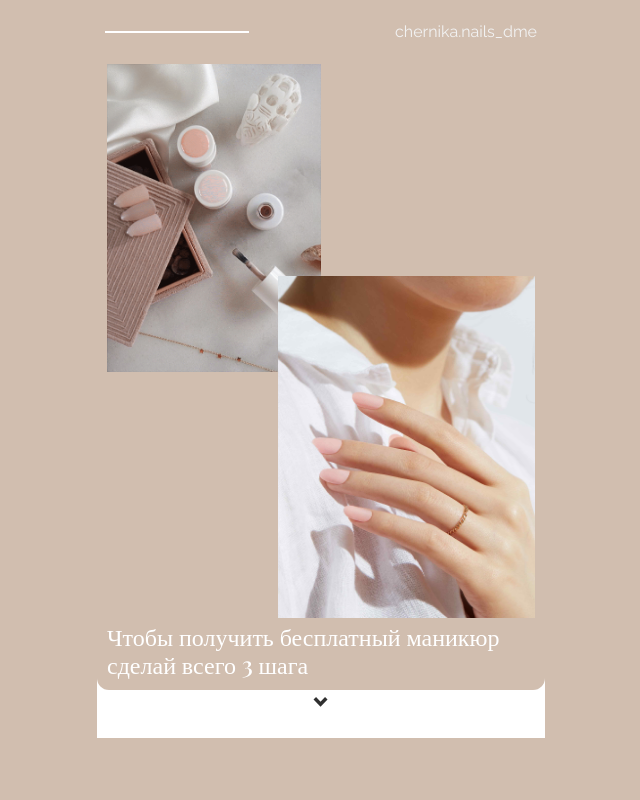
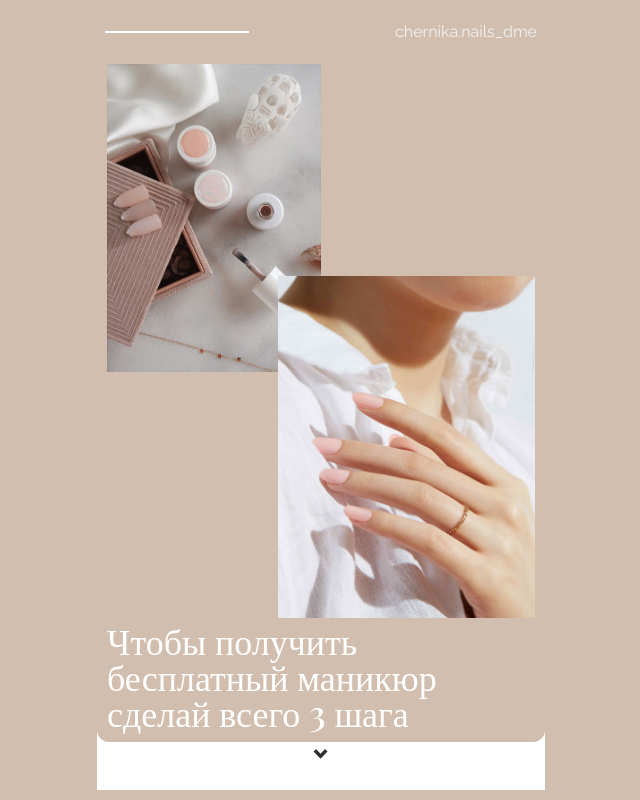
Before and after one commit to kdvornichenko/dmd-landing, a website: page index.html in a window 1280 px wide. Shown: the whole page, without its empty margins (319-959 px from the left). Drawn offline with nearby package versions, Linux system fonts and the light colour scheme.

```diff
--- a/index.html
+++ b/index.html
@@ -58,7 +58,7 @@
 					/>
 				</div>
 				<h1
-					class="mt-1 inline-block font-playfair font-medium text-2xl leading-7 text-white"
+					class="mt-1 inline-block font-playfair font-medium text-4xl leading-9 text-white"
 				>
 					Чтобы получить бесплатный маникюр сделай всего 3 шага
 				</h1>
```
Also changed, not shown: output.css.
